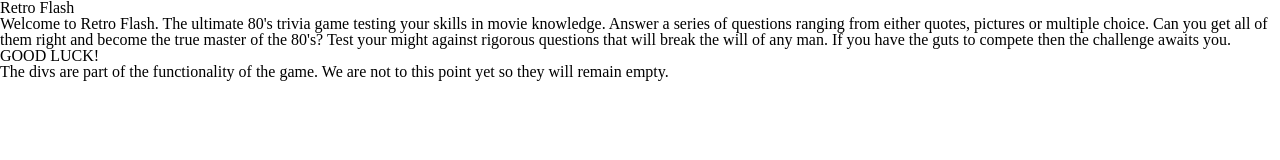
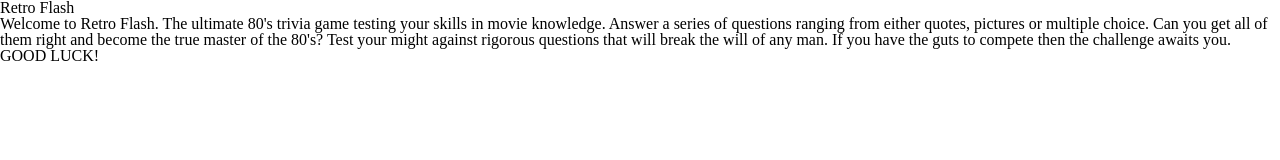
Before and after one commit to holliemaethomas/retro-flash, a plain HTML site: page game.html in a window 1280 px wide. Drawn offline with Linux system fonts and the light colour scheme; files that its build step writes are made by us from their sources; files whose address does not match are found by name.

Commit message:
fixing issue

```diff
--- a/game.html
+++ b/game.html
@@ -13,7 +13,7 @@
 
 <p> Welcome to Retro Flash. The ultimate 80's trivia game testing your skills in movie knowledge. Answer a series of questions ranging from either quotes, pictures or multiple choice. Can you get all of them right and become the true master of the 80's? Test your might against rigorous questions that will break the will of any man. If you have the guts to compete then the challenge awaits you. GOOD LUCK!</p>
 
-The divs are part of the functionality of the game. We are not to this point yet so they will remain empty.
+<!-- The divs are part of the functionality of the game. We are not to this point yet so they will remain empty. -->
 
 
  <div>
```
